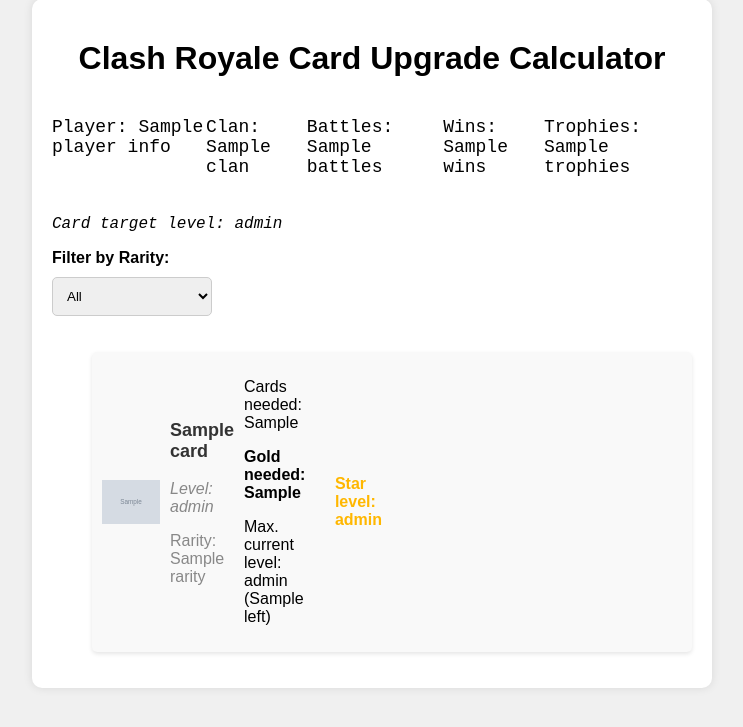
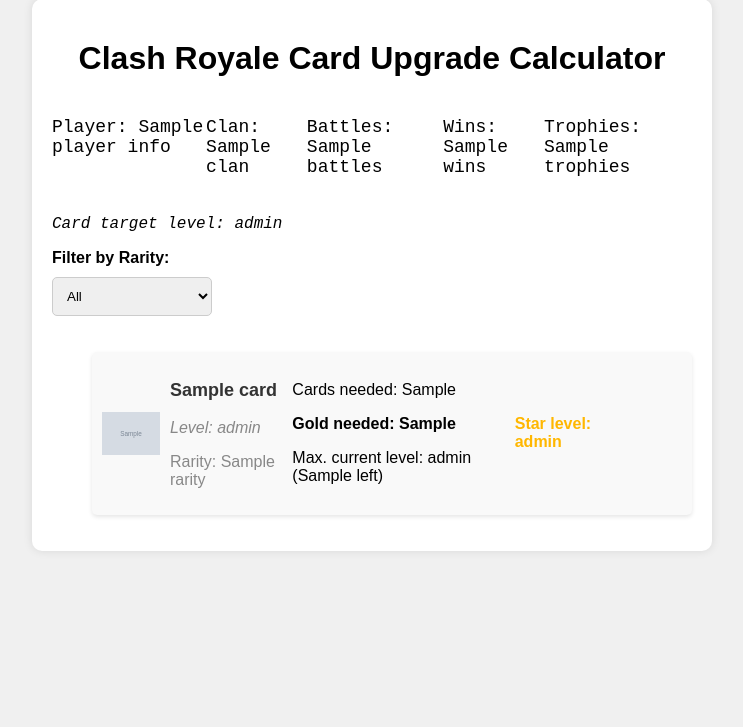
Before and after one commit to sam-k0/ClashRoyale-CardCalc, a Flask app: template templates/cards.html in a window 1280 px wide. Shown: the part 21-748 px from the top of the page, without its empty margins (268-1011 px from the left). Run offline with Flask 3, Linux system fonts and the light colour scheme; the template is opened without the code that fills it: most values are stand-ins (such as "Sample title", 1, 10 or a date in 2020); grey boxes marked "Sample" are stand-in pictures.

Commit message:
Add starlevels

```diff
--- a/RoyaleAPI.py
+++ b/RoyaleAPI.py
@@ -26,6 +26,8 @@ class Card():
         self.name = responseDict.get("name")
         self.level = responseDict.get("level")
         self.starLevel = responseDict.get("starLevel")
+        if self.starLevel == None:
+            self.starLevel = 0
         self.maxLevel = responseDict.get("maxLevel")
         self.rarity = responseDict.get("rarity")
         self.count = responseDict.get("count")
--- a/static/main.css
+++ b/static/main.css
@@ -112,10 +112,10 @@ input[type="submit"]:hover {
     flex: 1; /* Expand to fill remaining space */
     padding-left: 10px; /* Add padding to separate from image */
     display: flex; /* Use flexbox */
-    margin-right: 50%; /* Add margin to separate from buttons */
+    margin-right: 10%; /* Add margin to separate from buttons */
     flex-direction: row; /* Stack child elements */
     align-items: center; /* Center child elements vertically */
-    justify-content: space-between; /* Distribute space between elements */
+    justify-content:space-around;
 }
 
 .card-details-element {
--- a/webserver.py
+++ b/webserver.py
@@ -52,7 +52,8 @@ def process():
              "image_path": imgpath,
              "rarityColor": rarityColor,
              "maxUpgradeLevel":maxUpgradeLevel,
-             "remainingCards":remainingCards
+             "remainingCards":remainingCards,
+             "starLevel":card.starLevel
              })
 
     clan = "*no clan*"
```
